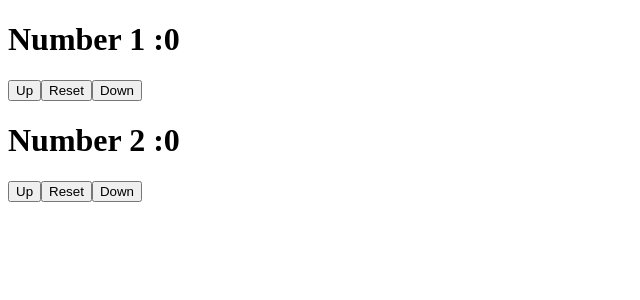
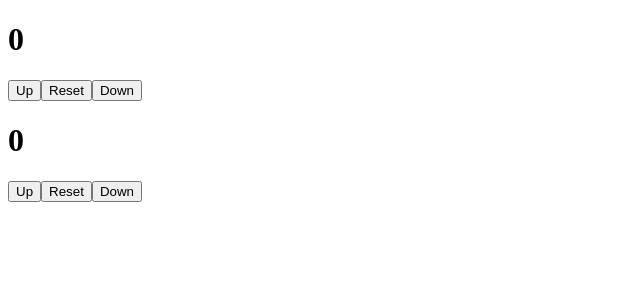
Before and after one commit to sarok86/Hook-and-differnt-types-of-use, a React (Create React App) app: page / in a window 1280 px wide. Shown: the top 300 px of the page, without its empty margins (0-640 px from the left). Built offline with nearby package versions, Linux system fonts and the light colour scheme.

Commit message:
multiple useReducer in file

```diff
--- a/src/App.js
+++ b/src/App.js
@@ -1,6 +1,6 @@
 import React from 'react';
-// import Counter from './components/Counter';
-import NewCounter from './components/NewCounter';
+import Counter from './components/Counter';
+// import NewCounter from './components/NewCounter';
 // import ComA from './components/ComA';
 // import Data from './components/Data';
 // import Logger from './components/Logger';
@@ -25,8 +25,8 @@ const App = () => {
         </AgeContext.Provider>
       </NameContext.Provider> */}
 
-      {/* <Counter /> */}
-      <NewCounter />
+      <Counter />
+      {/* <NewCounter /> */}
     </div>
   );
 };
--- a/src/components/Counter.js
+++ b/src/components/Counter.js
@@ -17,14 +17,23 @@ const reducer =(state, action ) => {
 const Counter = () => {
 
     const [number , dispatch] = useReducer(reducer , initialState);
+    const [number2 , dispatch2] = useReducer(reducer , initialState);
 
     return (
+        <>
         <div>
             <h1>{number}</h1>
             <button onClick={() => dispatch("Up")}>Up</button>
             <button onClick={() => dispatch("Reset")}>Reset</button>
             <button onClick={() => dispatch("Down")}>Down</button>
         </div>
+        <div>
+        <h1>{number2}</h1>
+        <button onClick={() => dispatch2("Up")}>Up</button>
+        <button onClick={() => dispatch2("Reset")}>Reset</button>
+        <button onClick={() => dispatch2("Down")}>Down</button>
+    </div>
+    </>
     );
 };
 
```
